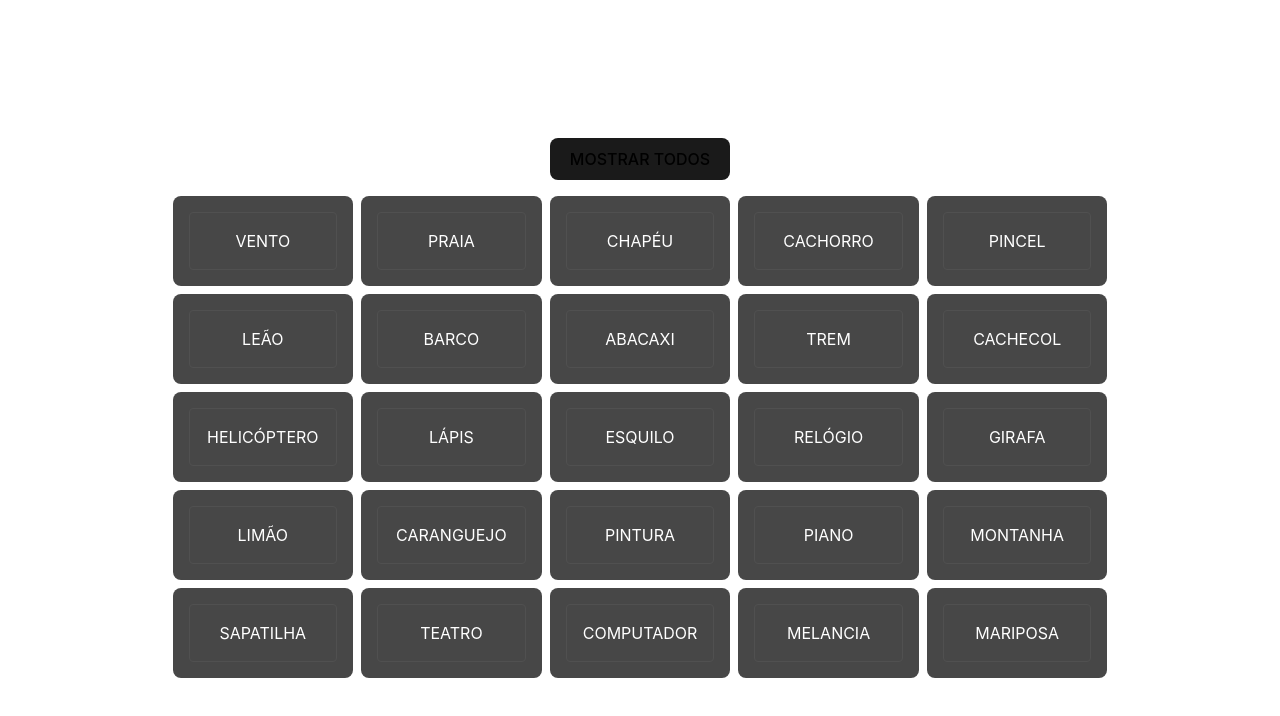
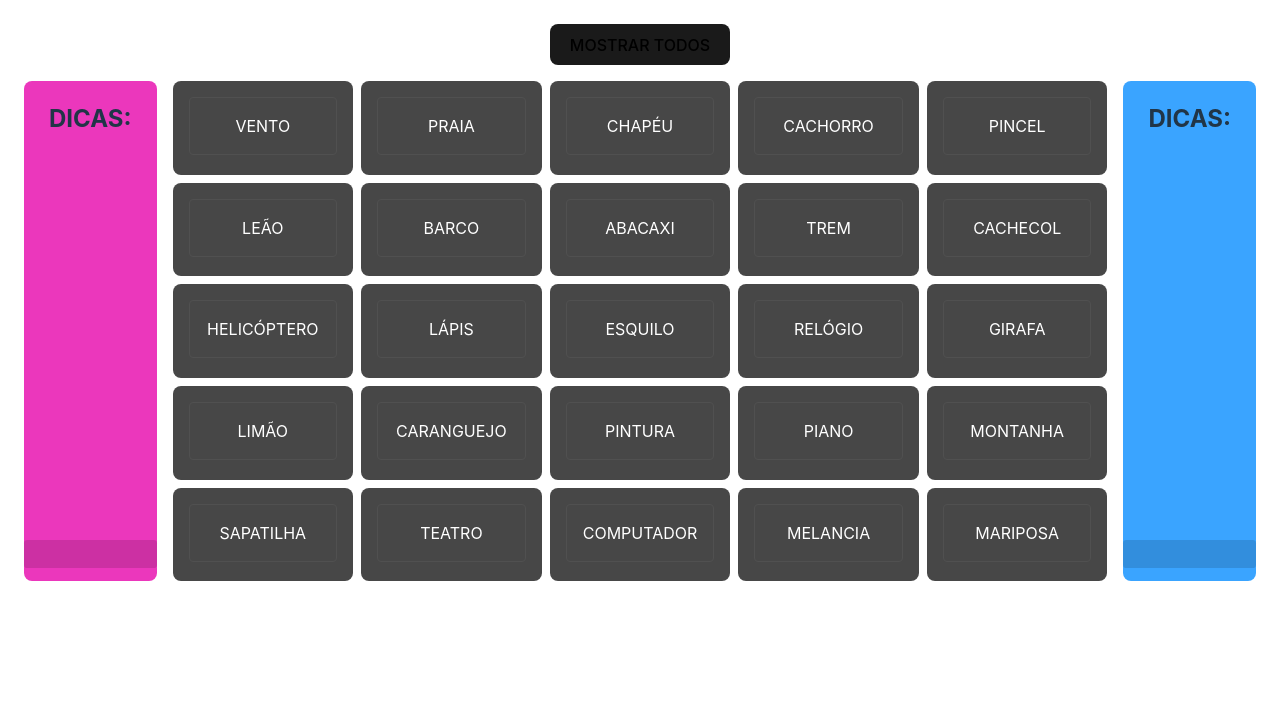
Before and after one commit to GustavoRCarvalho/codenames-web, a React (Vite) app: page / in a window 1280 px wide. Shown: the top 716 px of the page. Built offline with nearby package versions, Linux system fonts and the light colour scheme.

Commit message:
add: tips components

```diff
--- a/src/App.css
+++ b/src/App.css
@@ -1,5 +1,5 @@
 #root {
-  max-width: 1280px;
+  width: 100%;
   margin: 0 auto;
   text-align: center;
 }
--- a/src/App.jsx
+++ b/src/App.jsx
@@ -3,6 +3,8 @@ import "./App.css"
 import { CardBackground } from "./components/Card/CardBackground"
 import { Grid } from "./components/Screen/Grid"
 import { ShowAllButton } from "./components/Screen/ShowAllButton"
+import { TipsBackground } from "./components/TeamsTips.jsx/TipsBackground"
+import { styled } from "styled-components"
 
 function App() {
   const [selected, setSelected] = useState([])
@@ -39,6 +41,8 @@ function App() {
   return (
     <>
       <ShowAllButton showAll={showAll} setShowAll={setShowAll} />
+      <ContentContainer>
+        <TipsBackground color={"#eb37bc"} />
         <Grid>
           {words.map((card, index) => {
             return (
@@ -54,8 +58,19 @@ function App() {
             )
           })}
         </Grid>
+        <TipsBackground color={"#3aa4ff"} />
+      </ContentContainer>
     </>
   )
 }
 
+const ContentContainer = styled.div`
+  display: flex;
+  justify-content: center;
+
+  width: 100%;
+  height: 60vh;
+  min-height: 500px;
+`
+
 export default App
--- a/src/components/Card/CardBackground.jsx
+++ b/src/components/Card/CardBackground.jsx
@@ -12,9 +12,7 @@ export const CardBackground = ({
   const active = showAll ? true : selected.find((value) => value === label)
 
   function handleCardClick() {
-    if (active) {
-      console.log("click")
-    } else {
+    if (!active) {
       setSelected((values) => {
         return [...values, label]
       })
--- /dev/null
+++ b/src/components/TeamsTips.jsx/TipsBackground.jsx
@@ -0,0 +1,72 @@
+import { styled } from "styled-components"
+import { TipsCard } from "./TipsCard"
+import { TipsInput } from "./TipsInput"
+import { useState } from "react"
+
+export const TipsBackground = ({ color }) => {
+  const [tips, setTips] = useState([])
+  const [tipInput, setTipInput] = useState("")
+
+  function handleTypeEnter(e) {
+    if (e.key === "Enter") {
+      const inputSplit = tipInput.split(" ")
+      if (
+        tipInput !== "" &&
+        inputSplit.length === 2 &&
+        Number.isInteger(Number(inputSplit[1]))
+      ) {
+        console.log(inputSplit)
+        setTips((value) => {
+          return [...value, `${inputSplit[0] + " - " + inputSplit[1]}`]
+        })
+        setTipInput("")
+      } else {
+        alert("Insira uma dica e uma quantidade de palavras. Ex.: Espelho 3")
+      }
+    }
+  }
+
+  return (
+    <Background $backgroundcolor={color}>
+      <Title>DICAS: </Title>
+      <TipsWrapper>
+        {tips.map((label, index) => {
+          return <TipsCard key={label + index}>{label}</TipsCard>
+        })}
+      </TipsWrapper>
+      <TipsInput
+        value={tipInput}
+        onChange={(e) => {
+          setTipInput(e.target.value)
+        }}
+        onKeyDown={handleTypeEnter}
+      />
+    </Background>
+  )
+}
+
+const TipsWrapper = styled.div`
+  flex: 1;
+  width: 90%;
+
+  overflow-y: scroll;
+
+  &::-webkit-scrollbar {
+    width: 0;
+  }
+`
+
+const Title = styled.h2``
+
+const Background = styled.div`
+  background-color: ${(props) => props.$backgroundcolor ?? "#474747"};
+  max-width: 300px;
+  flex: 1;
+  display: flex;
+  flex-direction: column;
+  align-items: center;
+
+  border-radius: 0.5em;
+
+  margin-inline: 1em;
+`
--- /dev/null
+++ b/src/components/TeamsTips.jsx/TipsCard.jsx
@@ -0,0 +1,10 @@
+import { styled } from "styled-components"
+
+export const TipsCard = styled.p`
+  background-color: #0003;
+  box-shadow: 0.1em 0.1em #0006;
+  margin: 0;
+  margin-block: 0.5em;
+
+  text-transform: uppercase;
+`
--- /dev/null
+++ b/src/components/TeamsTips.jsx/TipsInput.jsx
@@ -0,0 +1,16 @@
+import { styled } from "styled-components"
+
+export const TipsInput = styled.input`
+  background-color: #0002;
+
+  width: 90%;
+  text-align: center;
+
+  border: 0;
+  border-radius: 0.25em;
+
+  outline: none;
+
+  margin-block: 1em;
+  padding: 0.5em;
+`
--- a/src/index.css
+++ b/src/index.css
@@ -14,25 +14,6 @@
   -webkit-text-size-adjust: 100%;
 }
 
-a {
-  font-weight: 500;
-  color: #646cff;
-  text-decoration: inherit;
-}
-
-body {
-  margin: 0;
-  display: flex;
-  place-items: center;
-  min-width: 320px;
-  min-height: 100vh;
-}
-
-h1 {
-  font-size: 3.2em;
-  line-height: 1.1;
-}
-
 @media (prefers-color-scheme: light) {
   :root {
     color: #213547;
```
Lines whose indentation alone changed are shown as unchanged.
